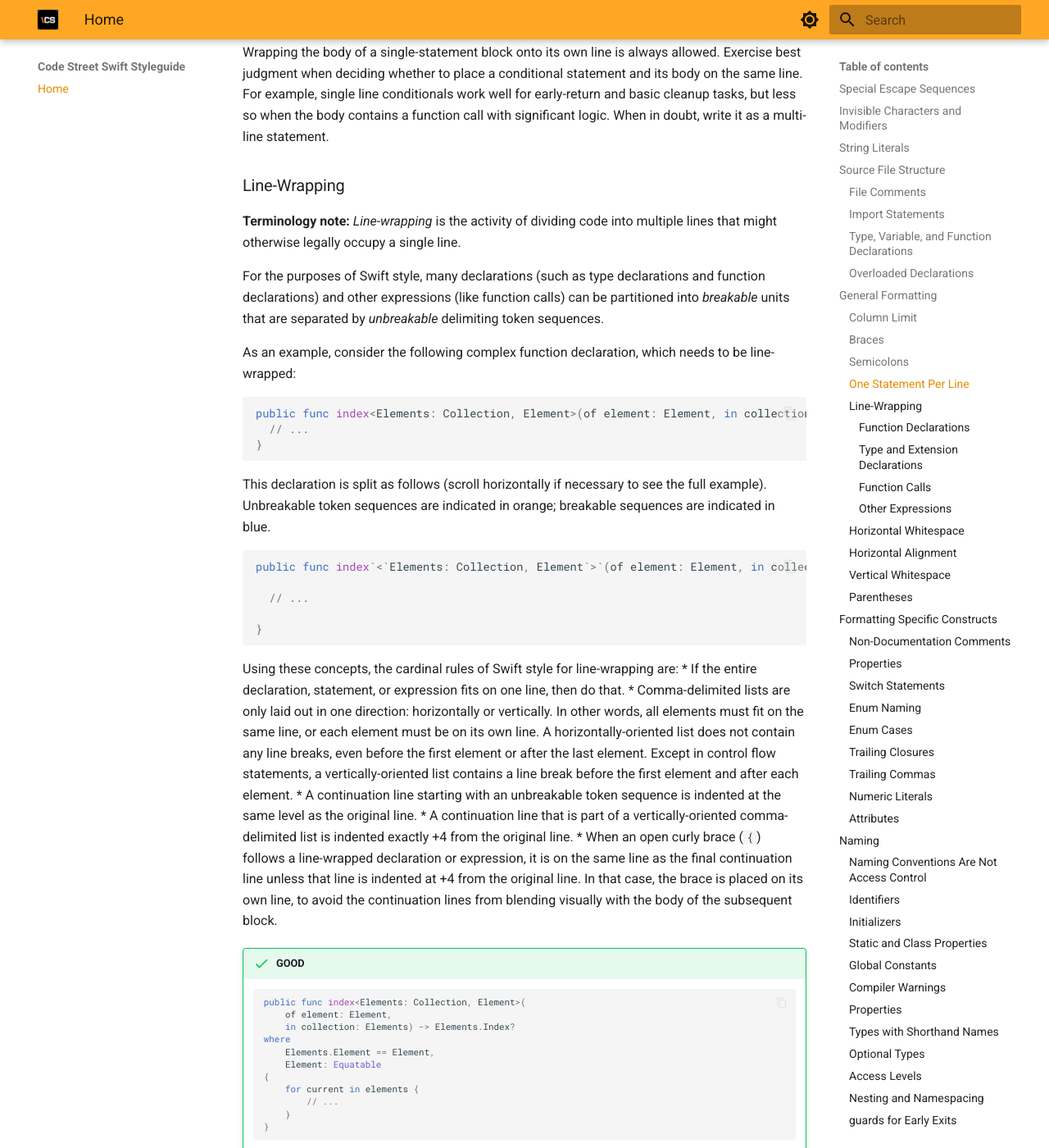
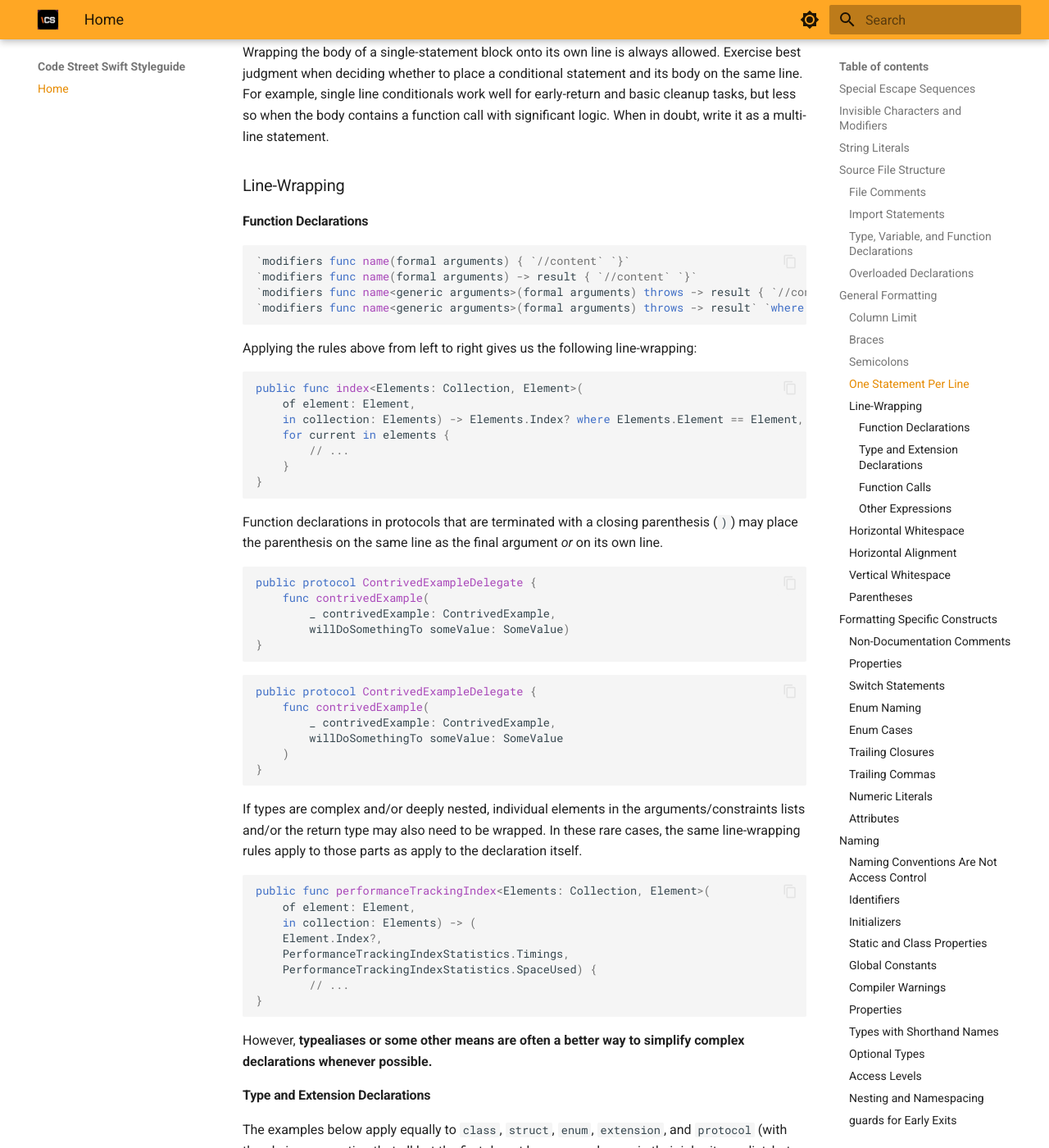
Before and after one commit to Lamass566/styleguide, an MkDocs documentation site: the page built from docs/index.md, in a window 1280 px wide and 1400 px high, scrolled down 5747 px. Shown: the whole window at 82% size. Built offline with MkDocs 1.6.1 and Material for MkDocs 9.7.7, drawn with Linux system fonts in a browser that asks for light colours; some of the changed text lies outside the part shown.

Commit message:
Update index.md

````diff
--- a/docs/index.md
+++ b/docs/index.md
@@ -195,68 +195,12 @@ required init?(coder aDecoder: NSCoder) { fatalError("no coder") }
 Wrapping the body of a single-statement block onto its own line is always allowed. Exercise best judgment when deciding whether to place a conditional statement and its body on the same line. For example, single line conditionals work well for early-return and basic cleanup tasks, but less so when the body contains a function call with significant logic. When in doubt, write it as a multi-line statement.
 
 ### Line-Wrapping
-
-**Terminology note:** *Line-wrapping* is the activity of dividing code into multiple lines that might otherwise legally occupy a single line.
-
-For the purposes of Swift style, many declarations (such as type declarations and function declarations) and other expressions (like function calls) can be partitioned into *breakable* units that are separated by *unbreakable* delimiting token sequences.
-
-As an example, consider the following complex function declaration, which needs to be line-wrapped:
-```swift
-public func index<Elements: Collection, Element>(of element: Element, in collection: Elements) -> Elements.Index? where Elements.Element == Element, Element: Equatable {
-  // ...
-}
-```
-This declaration is split as follows (scroll horizontally if necessary to see the full example). Unbreakable token sequences are indicated in orange; breakable sequences are indicated in blue.
-```swift
-public func index`<`Elements: Collection, Element`>`(of element: Element, in collection: Elements)` `->` `Elements.Index?` `where` `Elements.Element == Element, Element: Equatable` `{`
-
-  // ...
-
-}
-```
-Using these concepts, the cardinal rules of Swift style for line-wrapping are:
-* If the entire declaration, statement, or expression fits on one line, then do that.
-* Comma-delimited lists are only laid out in one direction: horizontally or vertically. In other words, all elements must fit on the same line, or each element must be on its own line. A horizontally-oriented list does not contain any line breaks, even before the first element or after the last element. Except in control flow statements, a vertically-oriented list contains a line break before the first element and after each element.
-* A continuation line starting with an unbreakable token sequence is indented at the same level as the original line.
-* A continuation line that is part of a vertically-oriented comma-delimited list is indented exactly +4 from the original line.
-* When an open curly brace (`{`) follows a line-wrapped declaration or expression, it is on the same line as the final continuation line unless that line is indented at +4 from the original line. In that case, the brace is placed on its own line, to avoid the continuation lines from blending visually with the body of the subsequent block.
-
-!!! success "GOOD"
-    ```swift
-    public func index<Elements: Collection, Element>(
-        of element: Element,
-        in collection: Elements) -> Elements.Index?
-    where
-        Elements.Element == Element,
-        Element: Equatable
-    {
-        for current in elements {
-            // ...
-        }
-    }
-    ```
-
-
-!!! danger "AVOID"
-    ```swift
-    public func index<Elements: Collection, Element>(
-        of element: Element,
-        in collection: Elements) -> Elements.Index?
-    where
-        Elements.Element == Element,
-        Element: Equatable {
-        for current in elements {
-            // ...
-        }
-    }
-    ```
-
 #### Function Declarations
 ```swift
-`modifiers func name(formal arguments)` `{`
-`modifiers func name(formal arguments) ->` `result` `{`
-`modifiers func name<generic arguments>(formal arguments) throws ->` `result` `{`
-`modifiers func name<generic arguments>(formal arguments) throws ->` `result` `where` `generic constraints` `{`
+`modifiers func name(formal arguments) { `//content` `}`
+`modifiers func name(formal arguments) -> result { `//content` `}`
+`modifiers func name<generic arguments>(formal arguments) throws -> result { `//content` `}`
+`modifiers func name<generic arguments>(formal arguments) throws -> result` `where` `generic constraints { `//content` `}`
 ```
 
 Applying the rules above from left to right gives us the following line-wrapping:
@@ -304,13 +248,6 @@ However, **typealiases or some other means are often a better way to simplify co
 #### Type and Extension Declarations
 
 The examples below apply equally to `class`, `struct`, `enum`, `extension`, and `protocol` (with the obvious exception that all but the first do not have superclasses in their inheritance list, but they are otherwise structurally similar).
-
-```swift
-`modifiers class Name` `{`
-`modifiers class Name:` `superclass and protocols` `{`
-`modifiers class Name<generic arguments>:` `superclass and protocols` `{`
-`modifiers class Name<generic arguments>:` `superclass and protocols` `where` `generic constraints` `{`
-```
 
 ```swift
 class MyClass:
````
